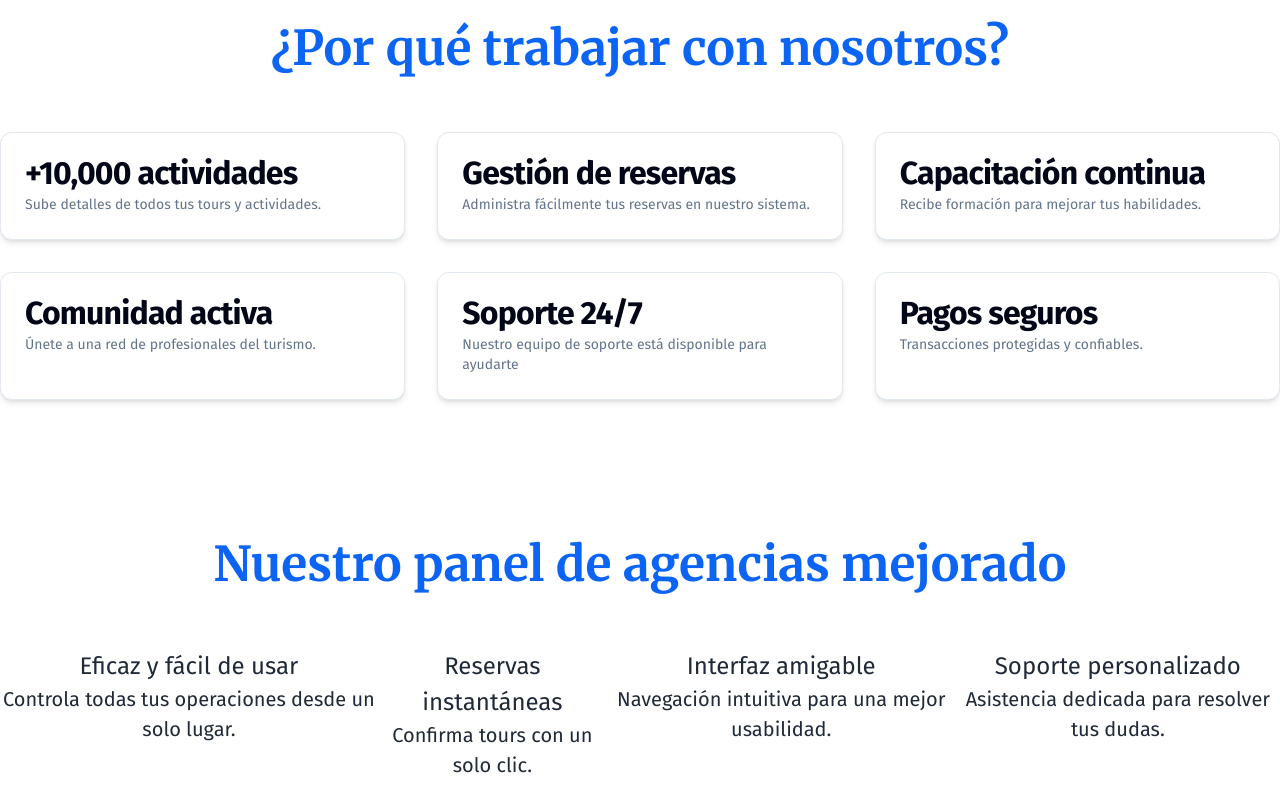
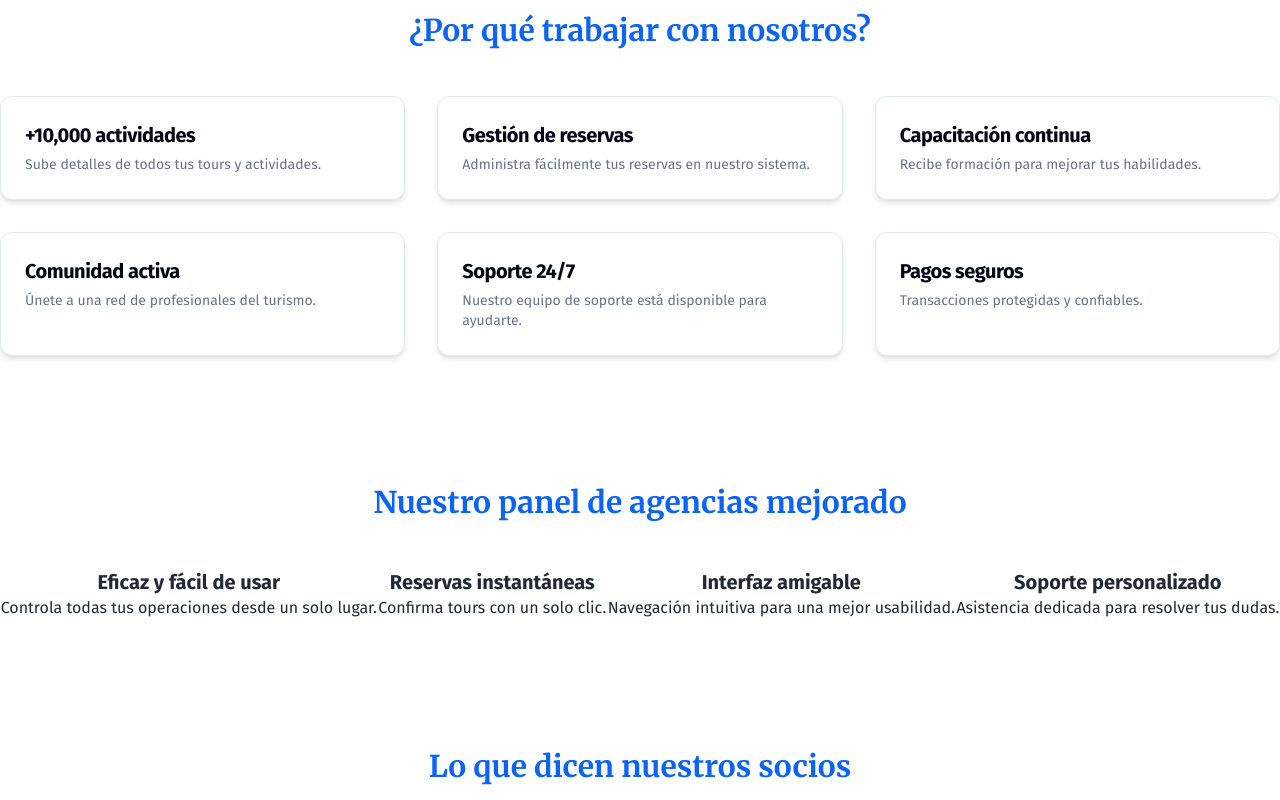
Before and after one commit to heblopez/front-explora-peru, a React (Vite) app: page /AgenciesLanding in a window 1280 px wide. Shown: the part 700-1500 px from the top of the page. Built offline with nearby package versions, Linux system fonts and the light colour scheme.

Commit message:
feat: :technologist: Mobile view optimization and responsive design adjustments

```diff
--- a/src/pages/AgenciesLanding.tsx
+++ b/src/pages/AgenciesLanding.tsx
@@ -16,17 +16,17 @@ export default function AgenciesLanding() {
         <div className='absolute inset-0 bg-black opacity-60'></div>
 
         <div className='relative z-10 flex flex-col items-center justify-center text-center'>
-          <h1 className='text-h1 font-bold font-title mb-4 text-secundary'>
+          <h1 className='text-3xl md:text-4xl lg:text-5xl font-bold font-title mb-4 text-secondary'>
             Únete a ExploraPerú y publica tus tours
           </h1>
-          <p className='text-xl text-gray-300 max-w-xl mb-6 text-center'>
+          <p className='text-base md:text-lg lg:text-xl text-gray-300 max-w-xl mb-6 text-center'>
             Regístrate como agencia y empieza a mostrar tus tours a miles de
             viajeros en todo el mundo. Aprovecha nuestras herramientas para
             gestionar fácilmente tus reservas y mejorar tu negocio.
           </p>
           <section className='py-2 space-y-4'>
             <Button
-              className='w-full bg-primary dark:bg-primary-light hover:bg-primary-dark hover:dark:bg-primary-lighter'
+              className='w-full sm:w-auto bg-primary dark:bg-primary-light hover:bg-primary-dark hover:dark:bg-primary-lighter'
               size='lg'
             >
               <Link to='/register'>Regístrate ahora</Link>
@@ -35,14 +35,14 @@ export default function AgenciesLanding() {
         </div>
       </section>
 
-      <section className='py-8 bg-secundary '>
-        <h2 className='text-h2 font-title text-center mb-12 text-primary'>
+      <section className='py-8 bg-white'>
+        <h2 className='text-2xl md:text-3xl font-title text-center mb-12 text-primary'>
           ¿Por qué trabajar con nosotros?
         </h2>
-        <div className='grid grid-cols-1 md:grid-cols-3 gap-8'>
+        <div className='grid grid-cols-1 md:grid-cols-2 lg:grid-cols-3 gap-8'>
           <Card className='bg-white shadow-md'>
             <CardHeader>
-              <CardTitle className='text-h4'>+10,000 actividades</CardTitle>
+              <CardTitle className='text-xl'>+10,000 actividades</CardTitle>
               <CardDescription>
                 Sube detalles de todos tus tours y actividades.
               </CardDescription>
@@ -50,7 +50,7 @@ export default function AgenciesLanding() {
           </Card>
           <Card className='bg-white shadow-md'>
             <CardHeader>
-              <CardTitle className='text-h4'>Gestión de reservas</CardTitle>
+              <CardTitle className='text-xl'>Gestión de reservas</CardTitle>
               <CardDescription>
                 Administra fácilmente tus reservas en nuestro sistema.
               </CardDescription>
@@ -58,7 +58,7 @@ export default function AgenciesLanding() {
           </Card>
           <Card className='bg-white shadow-md'>
             <CardHeader>
-              <CardTitle className='text-h4 '>Capacitación continua</CardTitle>
+              <CardTitle className='text-xl'>Capacitación continua</CardTitle>
               <CardDescription>
                 Recibe formación para mejorar tus habilidades.
               </CardDescription>
@@ -66,7 +66,7 @@ export default function AgenciesLanding() {
           </Card>
           <Card className='bg-white shadow-md'>
             <CardHeader>
-              <CardTitle className='text-h4'>Comunidad activa</CardTitle>
+              <CardTitle className='text-xl'>Comunidad activa</CardTitle>
               <CardDescription>
                 Únete a una red de profesionales del turismo.
               </CardDescription>
@@ -74,15 +74,15 @@ export default function AgenciesLanding() {
           </Card>
           <Card className='bg-white shadow-md'>
             <CardHeader>
-              <CardTitle className='text-h4'>Soporte 24/7</CardTitle>
+              <CardTitle className='text-xl'>Soporte 24/7</CardTitle>
               <CardDescription>
-                Nuestro equipo de soporte está disponible para ayudarte
+                Nuestro equipo de soporte está disponible para ayudarte.
               </CardDescription>
             </CardHeader>
           </Card>
           <Card className='bg-white shadow-md'>
             <CardHeader>
-              <CardTitle className='text-h4'>Pagos seguros</CardTitle>
+              <CardTitle className='text-xl'>Pagos seguros</CardTitle>
               <CardDescription>
                 Transacciones protegidas y confiables.
               </CardDescription>
@@ -91,32 +91,40 @@ export default function AgenciesLanding() {
         </div>
       </section>
 
-      <section className='py-8 bg-white text-white'>
-        <h2 className='text-h2 font-title text-center mb-12 text-primary '>
+      <section className='py-8 bg-white'>
+        <h2 className='text-2xl md:text-3xl font-title text-center mb-12 text-primary'>
           Nuestro panel de agencias mejorado
         </h2>
-        <div className='flex  md:flex-row justify-around'>
-          <div className='text-center'>
-            <p className='text-h5 text-gray-800'>Eficaz y fácil de usar</p>
-            <p className='text-h6 text-gray-800'>
+        <div className='flex flex-col md:flex-row justify-around '>
+          <div className='text-center mb-4 md:mb-0 '>
+            <p className='text-xl text-gray-800 font-bold '>
+              Eficaz y fácil de usar
+            </p>
+            <p className='text-md text-gray-800'>
               Controla todas tus operaciones desde un solo lugar.
             </p>
           </div>
-          <div className='text-center'>
-            <p className='text-h5 text-gray-800'>Reservas instantáneas</p>
-            <p className='text-h6 text-gray-800'>
+          <div className='text-center mb-4 md:mb-0'>
+            <p className='text-xl text-gray-800 font-bold '>
+              Reservas instantáneas
+            </p>
+            <p className='text-md text-gray-800'>
               Confirma tours con un solo clic.
             </p>
           </div>
-          <div className='text-center'>
-            <p className='text-h5 text-gray-800'>Interfaz amigable</p>
-            <p className='text-h6 text-gray-800'>
+          <div className='text-center mb-4 md:mb-0'>
+            <p className='text-xl text-gray-800 font-bold '>
+              Interfaz amigable
+            </p>
+            <p className='text-md text-gray-800'>
               Navegación intuitiva para una mejor usabilidad.
             </p>
           </div>
-          <div className='text-center'>
-            <p className='text-h5 text-gray-800'>Soporte personalizado</p>
-            <p className='text-h6 text-gray-800'>
+          <div className='text-center mb-4 md:mb-0'>
+            <p className='text-xl text-gray-800 font-bold '>
+              Soporte personalizado
+            </p>
+            <p className='text-md text-gray-800'>
               Asistencia dedicada para resolver tus dudas.
             </p>
           </div>
@@ -125,13 +133,12 @@ export default function AgenciesLanding() {
 
       <section className='bg-white py-8'>
         <div className='text-center mb-8'>
-          <h2 className='text-h2 font-title text-primary'>
+          <h2 className='text-2xl md:text-3xl font-title text-primary'>
             Lo que dicen nuestros socios
           </h2>
-          <p className='text-lg italic text-gray-800'></p>
         </div>
 
-        <div className='grid grid-cols-1 md:grid-cols-3 gap-8'>
+        <div className='grid grid-cols-1 md:grid-cols-2 lg:grid-cols-3 gap-8'>
           <div className='border rounded-lg p-6 shadow-lg text-center'>
             <img
               src='https://www.rutasdelperu.com/images/logo_rutasdelperu.svg?crc=24125356'
@@ -176,13 +183,14 @@ export default function AgenciesLanding() {
           </div>
         </div>
       </section>
+
       <section className='py-16 flex flex-col items-center bg-gray-800'>
-        <h2 className='text-h2 font-title text-center mb-4 text-white'>
+        <h2 className='text-3xl md:text-4xl font-title text-center mb-4 text-white'>
           ¡Empieza hoy mismo!
         </h2>
         <section className='py-2 space-y-4'>
           <Button
-            className='w-full bg-primary dark:bg-primary-light hover:bg-primary-dark hover:dark:bg-primary-lighter'
+            className='w-full sm:w-auto bg-primary dark:bg-primary-light hover:bg-primary-dark hover:dark:bg-primary-lighter'
             size='lg'
           >
             <Link to='/register'>Regístrate ahora</Link>
```
